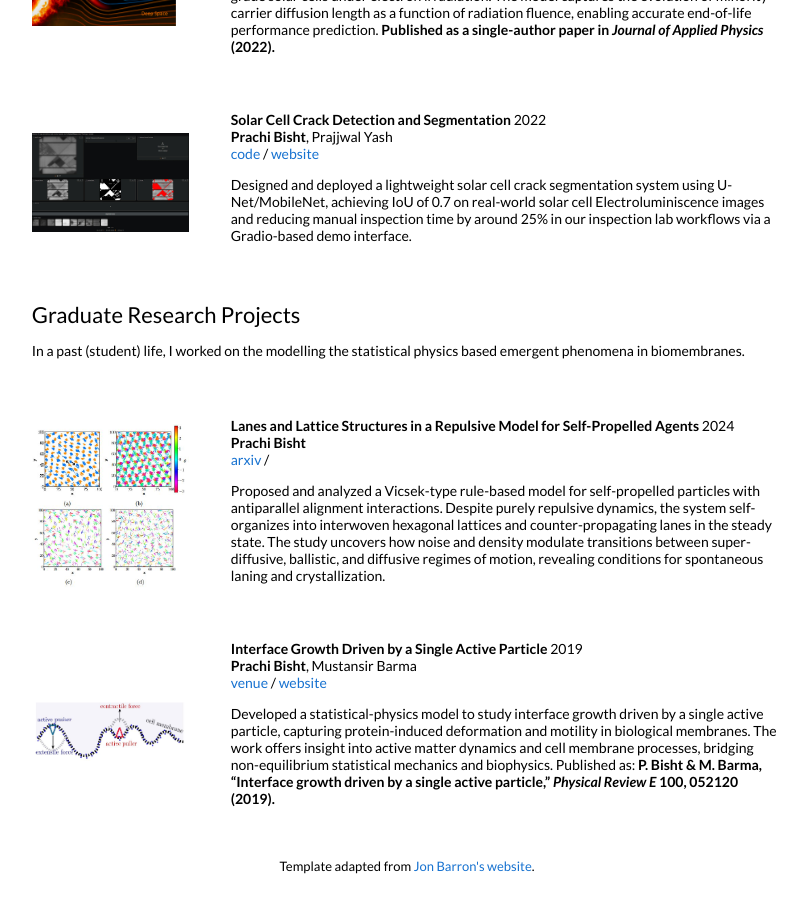
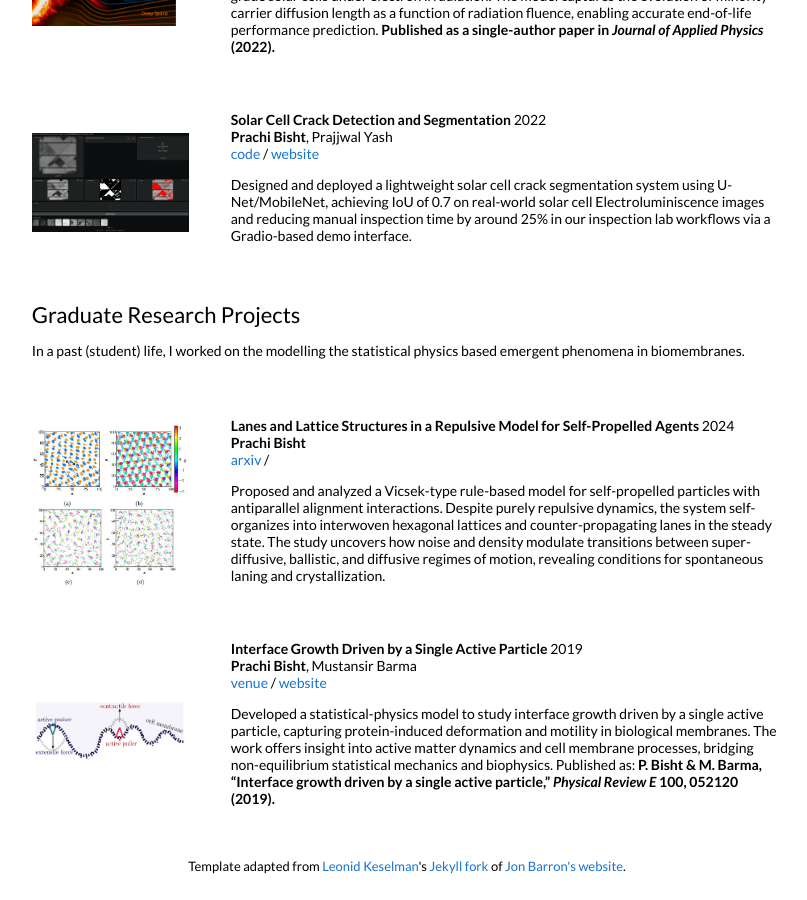
Before and after one commit to bisht-prachi/bisht-prachi.github.io, a Jekyll site: the page built from _posts/2025-11-04-kenya-adaptation.md, in a window 1280 px wide and 900 px high, scrolled down 1503 px. Shown: the whole window, without its empty margins (233-1040 px from the left). Built offline with Jekyll 4.4.1, drawn with Linux system fonts in a browser that asks for light colours.

Commit message:
edit credit

```diff
--- a/_layouts/default.html
+++ b/_layouts/default.html
@@ -160,7 +160,9 @@
           <tr>
             <td style="padding:0;">
               <p style="text-align:center;font-size:small;">
-                Template adapted from <a href="https://jonbarron.info" style="font-size:small;">Jon Barron's website</a>.
+                Template adapted from <a href="https://leonidk.com" style="font-size:small;">Leonid Keselman</a>'s
+                <a href="https://github.com/leonidk/leonidk.github.io" style="font-size:small;">Jekyll fork</a> of
+                <a href="https://jonbarron.info" style="font-size:small;">Jon Barron's website</a>.
               </p>
             </td>
           </tr>
```
